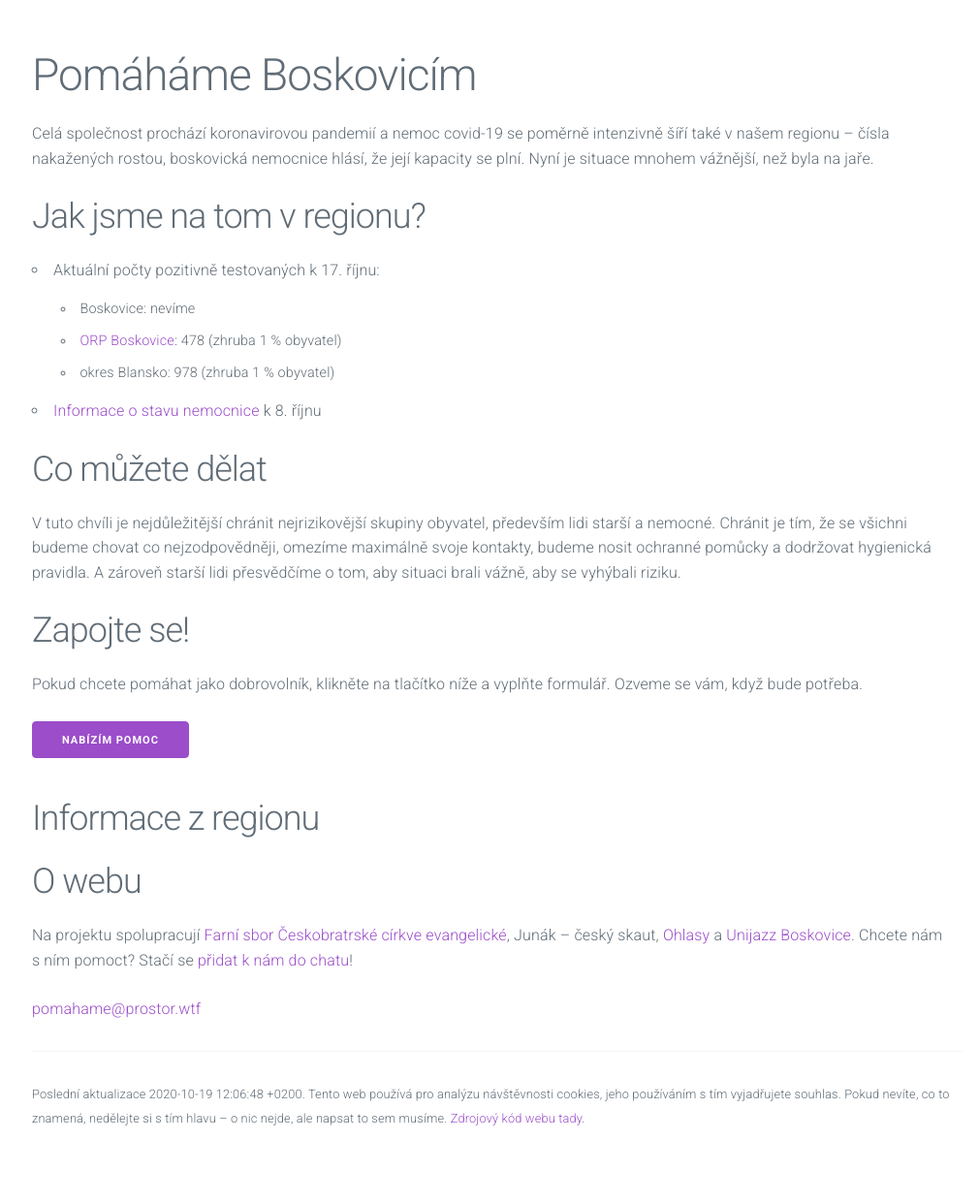
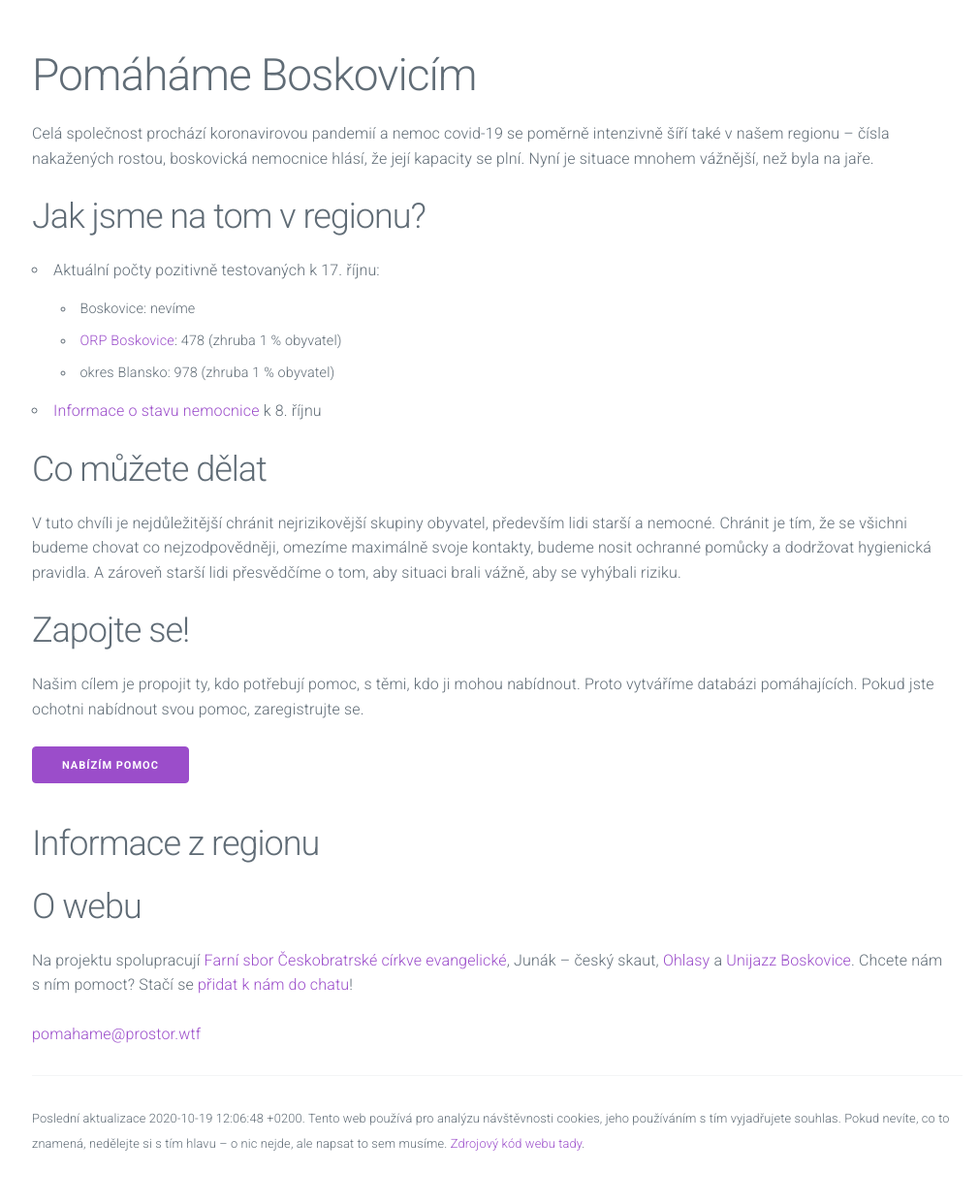
Before and after one commit to Ohlasy/pomahameboskovicim.cz, a Jekyll site: the page built from index.md, in a window 1280 px wide. Shown: the whole page at 97% size, without its empty margins (127-1137 px from the left). Built offline with Jekyll 4.4.1, drawn with Linux system fonts in a browser that asks for light colours; nearby versions of some CDN libraries; before the commit the page ends 1216 px from its top, so only the background shows below that.

Commit message:
Lepší text pro registraci dobrovolníků

```diff
--- a/index.md
+++ b/index.md
@@ -22,7 +22,7 @@ V tuto chvíli je nejdůležitější chránit nejrizikovější skupiny obyvate
 
 ## Zapojte se!
 
-Pokud chcete pomáhat jako dobrovolník, klikněte na tlačítko níže a vyplňte formulář. Ozveme se vám, když bude potřeba.
+Našim cílem je propojit ty, kdo potřebují pomoc, s těmi, kdo ji mohou nabídnout. Proto vytváříme databázi pomáhajících. Pokud jste ochotni nabídnout svou pomoc, zaregistrujte se.
 
 <form action="https://bit.ly/pomahejbce">
     <input type="submit" value="Nabízím pomoc" />
```
